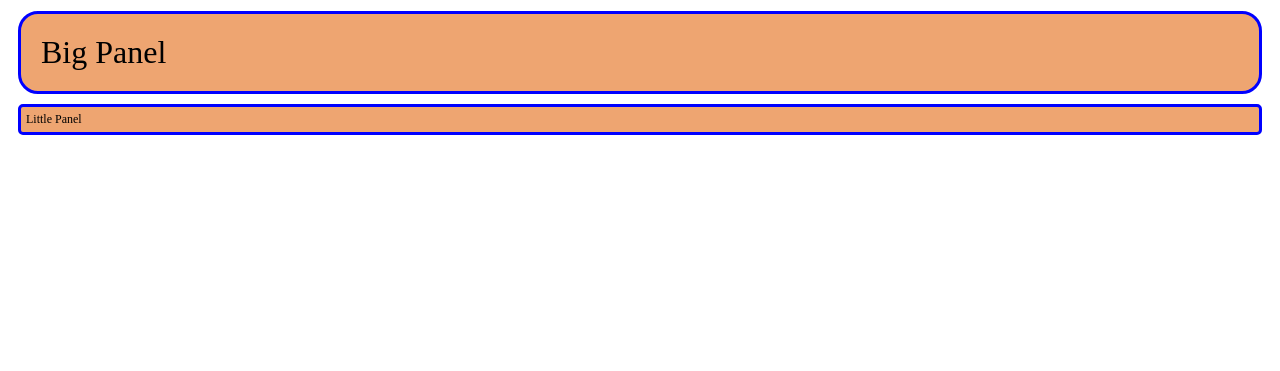
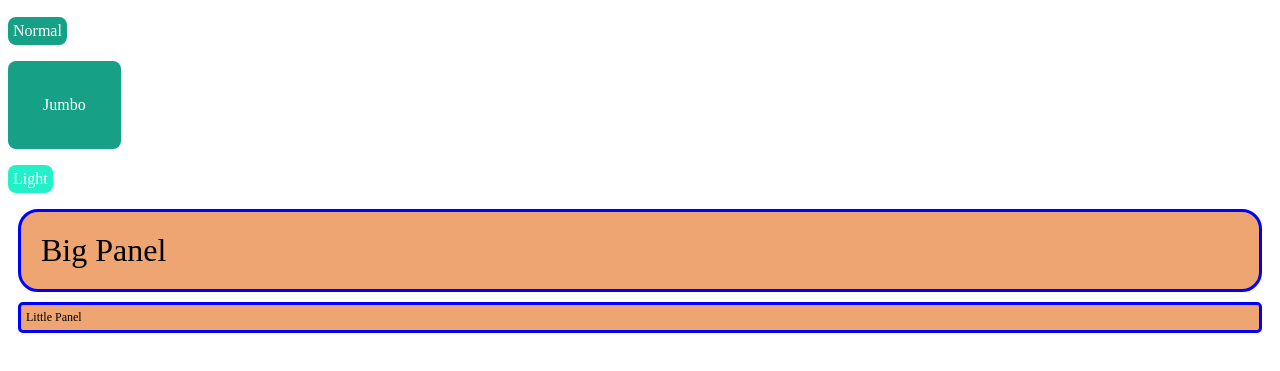
Before and after one commit to tiggerbaby/learning-sass, a plain HTML site: page index.html in a window 1280 px wide. Shown: the part 339-710 px from the top of the page. Drawn offline with Linux system fonts and the light colour scheme.

```diff
--- a/css/_extend.scss
+++ b/css/_extendNmixins.scss
@@ -24,3 +24,25 @@
 	font-size: 32px;
 	padding: 20px;
 }
+
+$buttonBackground: #16A085;
+$buttonColor: #ffffff;
+$buttonPadding:5px;
+
+.button{
+	background: $buttonBackground;
+	border-radius: 8px;
+	color:$buttonColor;
+	display: inline-block;
+	padding: $buttonPadding;
+	text-decoration:none;
+}
+.jumbo-button{
+	@extend .button;
+	padding: $buttonPadding + 30;
+}
+
+.light-button{
+	@extend .button;
+	background: $buttonBackground * 1.5;
+}
--- /dev/null
+++ b/css/_operations.scss
@@ -0,0 +1,21 @@
+$buttonBackground: #16A085;
+$buttonColor: #ffffff;
+$buttonPadding:5px;
+
+.button{
+	background: $buttonBackground;
+	border-radius: 8px;
+	color:$buttonColor;
+	display: inline-block;
+	padding: $buttonPadding;
+	text-decoration:none;
+}
+.jumbo-button{
+	@extend .button;
+	padding: $buttonPadding + 30;
+}
+
+.light-button{
+	@extend .button;
+	background: $buttonBackground * 1.5;
+}
--- a/css/main.scss
+++ b/css/main.scss
@@ -1,3 +1,4 @@
 @import'master';
 @import'example';
-@import'extend';
+@import'extendNmixins';
+@import'operations';
--- a/index.html
+++ b/index.html
@@ -15,6 +15,9 @@
 </nav>
    <h1>Buy Now</h1>
    <img class="example-img" src=http://placekitten.com.s3.amazonaws.com/homepage-samples/200/287.jpg>
+   <p><a href="#" class="button">Normal</a></p>
+   <p><a href="#" class="jumbo-button">Jumbo</a></p>
+   <p><a href="#" class="light-button">Light</a></p>
 
    <div class="big-panel">Big Panel</div>
    <div class="little-panel">Little Panel</div>
```
Also changed, not shown: css/main.css, 1 other file.
